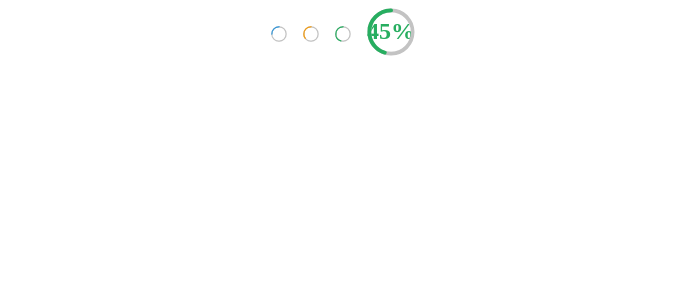
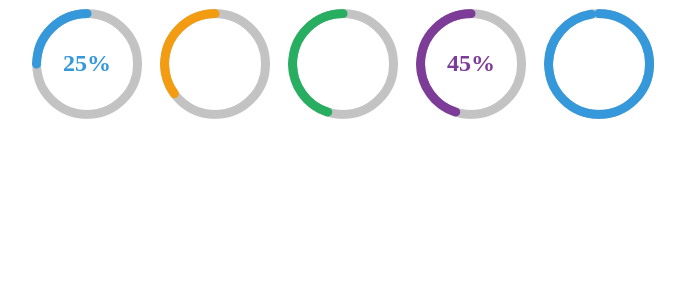
Before and after one commit to 0xRaffSarr/ngx-progress-loader, an Angular app: page / in a window 1280 px wide. Shown: the top 300 px of the page, without its empty margins (297-982 px from the left). Built offline with nearby package versions, Linux system fonts and the light colour scheme.

Commit message:
Added new example to Demo

```diff
--- a/projects/demo/src/app/app.component.html
+++ b/projects/demo/src/app/app.component.html
@@ -1,23 +1,33 @@
 <main>
     <div class="demo-container">
         <ngx-progress-load
-            [value]='progressValue'>
+            [value]='progressValue'
+            [showStatus]="true">
         </ngx-progress-load>
 
         <ngx-progress-load
+            width="50"
             [value]='progressValue + 10'
             color="orange">
         </ngx-progress-load>
 
         <ngx-progress-load
+            width="50"
             [value]='progressValue + 20'
             color="green">
         </ngx-progress-load>
 
         <ngx-progress-load
+            width="50"
             [value]='progressValue + 20'
-            color="green"
+            color="purple"
             [showStatus]="true">
+        </ngx-progress-load>
+
+        <ngx-progress-load
+            width="50"
+            color="blue"
+            [infinite]="true">
         </ngx-progress-load>
     </div>
 </main>
--- a/projects/demo/src/app/app.component.scss
+++ b/projects/demo/src/app/app.component.scss
@@ -3,3 +3,7 @@
     justify-content: center;
     gap: 1rem;
 }
+
+ngx-progress-load {
+    width: 7rem;
+}
```
